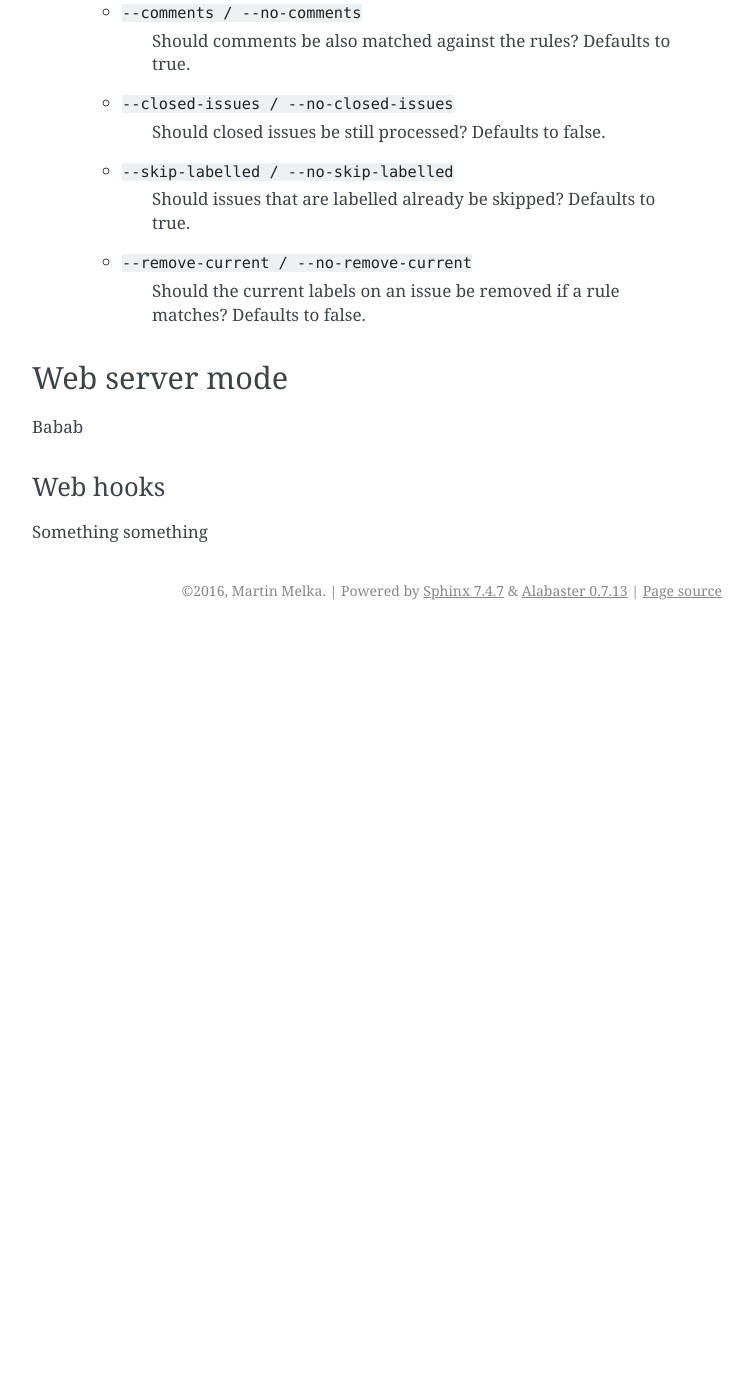
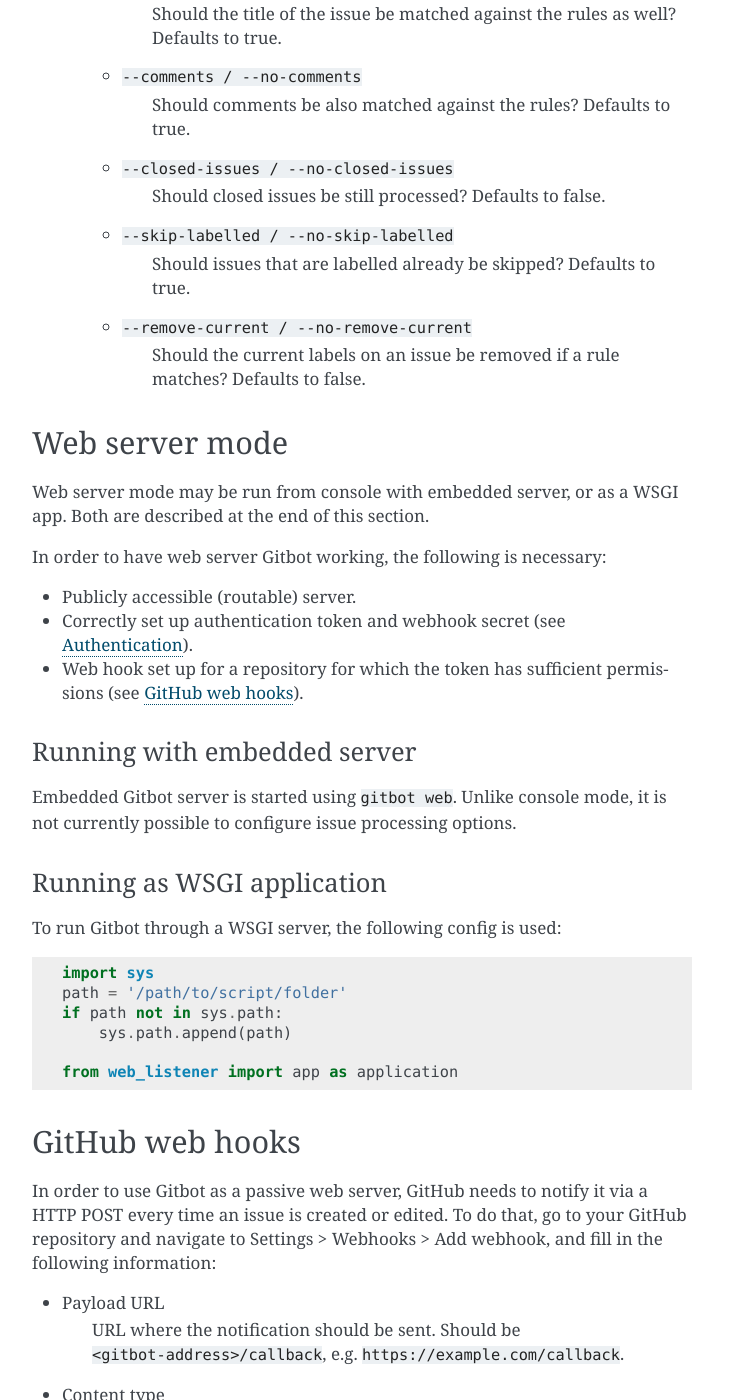
Before and after one commit to melkamar/gitbot, a Sphinx documentation site: the page built from docs/usage.rst, in a window 1280 px wide and 1400 px high, scrolled down 1136 px. Shown: the whole window, without its empty margins (388-1141 px from the left). Built offline with Sphinx 7.4.7, drawn with Linux system fonts in a browser that asks for light colours; before the commit the page ends 1766 px from its top, so only the background shows below that; some of the changed text lies outside the part shown.

Commit message:
Finish usage documentation

```diff
--- /dev/null
+++ b/docs/rules.rst
@@ -0,0 +1,6 @@
+.. _rules-file:
+
+Labelling rules
+===============
+
+Todo
--- a/docs/usage.rst
+++ b/docs/usage.rst
@@ -9,6 +9,8 @@
 - :ref:`webapp-usage`
    Runs as a web application. GitHub repositories that should be processed need to be set up with :ref:`webhooks-label`.
    Application can either be run using embedded webserver, or deployed as s WSGi application.
+
+Labels that will be applied to issues are defined in a rules file (see :ref:`rules-file`).
 
 .. _console-usage:
 
@@ -48,12 +50,51 @@
 
 Web server mode
 ---------------
-Babab
 
+Web server mode may be run from console with embedded server, or as a WSGI app. Both are described at the end of
+this section.
+
+In order to have web server Gitbot working, the following is necessary:
+
+- Publicly accessible (routable) server.
+- Correctly set up authentication token and webhook secret (see :ref:`authentication`).
+- Web hook set up for a repository for which the token has sufficient permissions (see :ref:`webhooks-label`).
+
+Running with embedded server
+****************************
+
+Embedded Gitbot server is started using ``gitbot web``. Unlike console mode, it is not currently possible to configure
+issue processing options.
+
+Running as WSGI application
+***************************
+
+To run Gitbot through a WSGI server, the following config is used::
+
+   import sys
+   path = '/path/to/script/folder'
+   if path not in sys.path:
+       sys.path.append(path)
+
+   from web_listener import app as application
 
 .. _webhooks-label:
 
-Web hooks
-*********
+GitHub web hooks
+----------------
 
-Something something
+In order to use Gitbot as a passive web server, GitHub needs to notify it via a HTTP POST every time an issue is
+created or edited. To do that, go to your GitHub repository and navigate to Settings > Webhooks > Add webhook, and fill
+in the following information:
+
+- Payload URL
+   URL where the notification should be sent. Should be ``<gitbot-address>/callback``, e.g.
+   ``https://example.com/callback``.
+- Content type
+   ``application/json`` is what we want.
+- Secret
+   Enter the same string you set up in the authentication file (see :ref:`authentication` for more details).
+- Which events will trigger this webhook?
+   Choose ``Let me select individual events`` > ``Issues``.
+
+GitHub will now send a notification every time an issue is created or edited and Gitbot will react to it. Neat.
```
